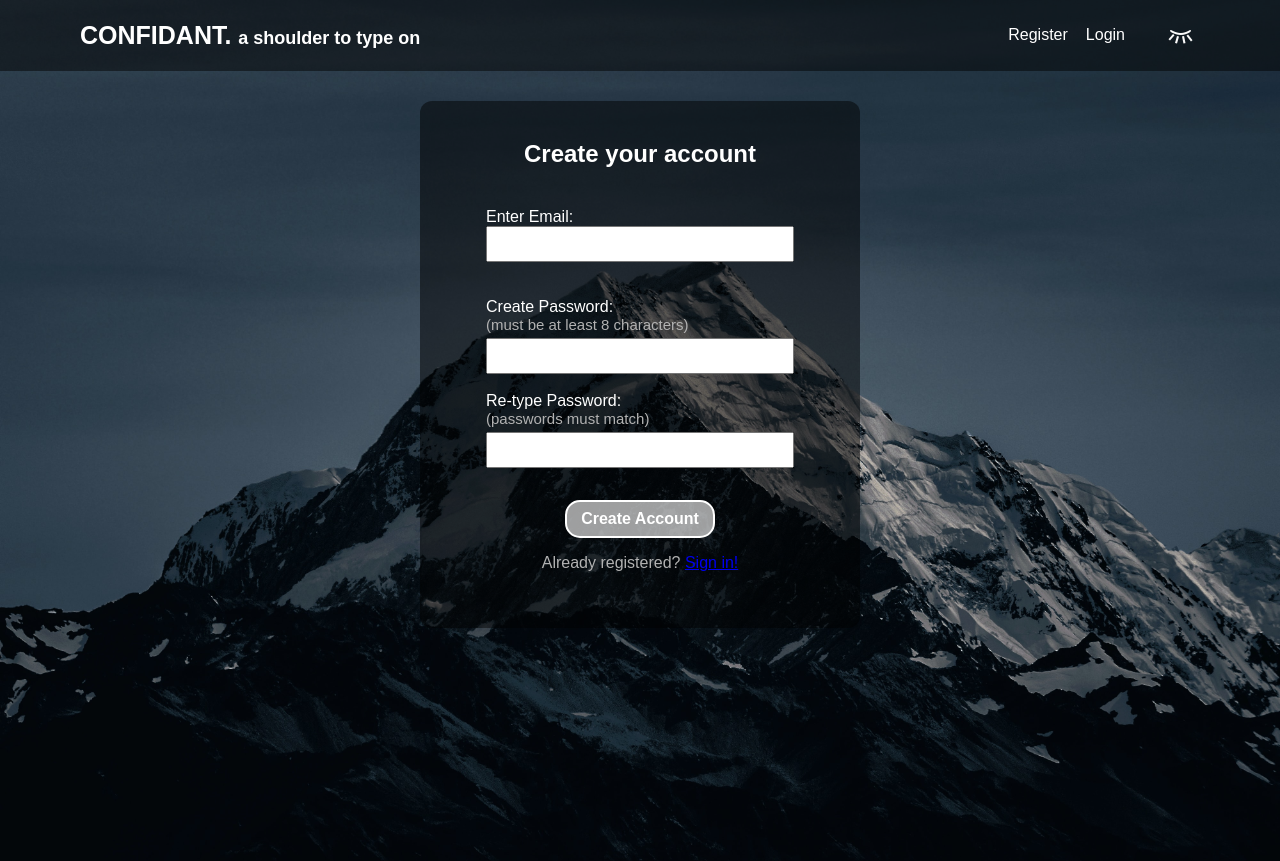
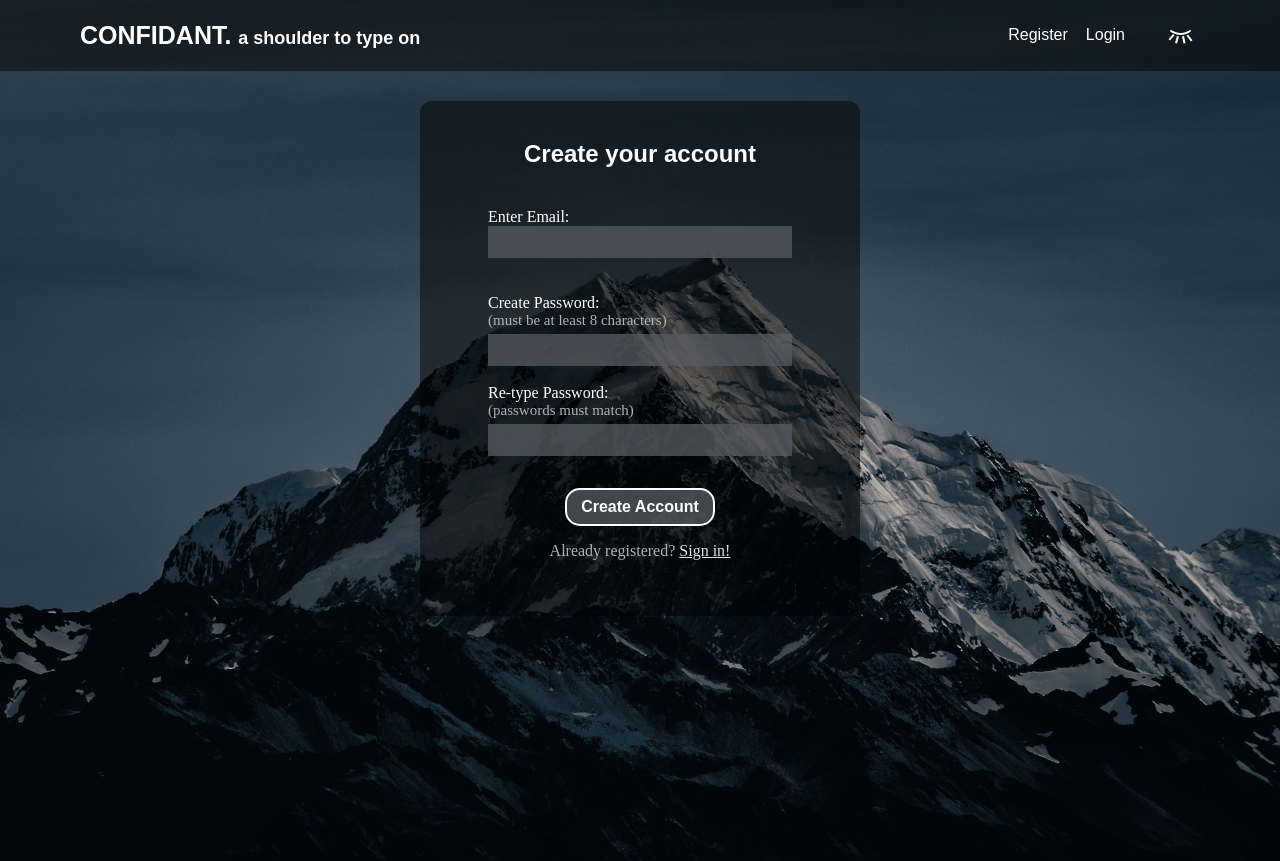
Before and after one commit to Ekfman/e-journal, a React (Create React App) app: page /register in a window 1280 px wide. Shown: the top 861 px of the page. Built offline with nearby package versions, Linux system fonts and the light colour scheme; no server answers.

Commit message:
adding logs

```diff
--- a/src/components/App.css
+++ b/src/components/App.css
@@ -148,17 +148,44 @@ left: 0;
   display: flex;
   flex-direction: column;
   align-items: left;
+  color: white;
+ }
+
+ .registerForm a{
+ color: rgb(151, 151, 151);
+ }
+
+ .registerForm-dark a{
+  color: rgb(224, 224, 224)
+  }
+
+ .registerForm input{
+  border: white;
  }
 
  .registerForm-dark {
   display: flex;
   flex-direction: column;
   align-items: left;
+  /* font-weight: bold; */
+  font-family: avenir;
+ }
+
+
+
+ .registerForm-dark input{
+  border: white;
+  background-color: rgb(88 90 98 / 75%);
  }
 
  .registerForm-dark div {
   color: rgb(178, 178, 178);
  }
+
+ .registerForm-dark button{
+  background-color: rgb(88 90 98 / 75%);
+ }
+
 
  .registerForm-dark label {
   color: white;
--- a/src/components/Login.js
+++ b/src/components/Login.js
@@ -15,6 +15,7 @@ const Login = ({ setToken, darkMode }) => {
         body: { email, password },
         path: "/users/login",
       });
+      console.log(result);
       if (result) {
         setToken(result.token);
         localStorage.setItem("token", result.token);
--- a/src/components/Register.js
+++ b/src/components/Register.js
@@ -13,6 +13,7 @@ const Register = ({ setToken, darkMode }) => {
   const submitHandler = async (e) => {
     e.preventDefault();
     try {
+      console.log(email, password);
       if (!email) window.alert("Must enter an a valid email address");
       if (!password) window.alert("Must enter a password");
       if (!matchPassword) window.alert("Please re-type your password")
@@ -24,6 +25,8 @@ const Register = ({ setToken, darkMode }) => {
           body: { email, password },
           path: "/users/register",
         });
+        console.log("account info", result);
+        if(!result) window.alert("Email already in use.")
         if (result) window.alert("You've successfully created an account!");
         setToken(result.token);
         navigate("/calendar");
```
Also changed, not shown: api/users.js (+9 -2 lines).
